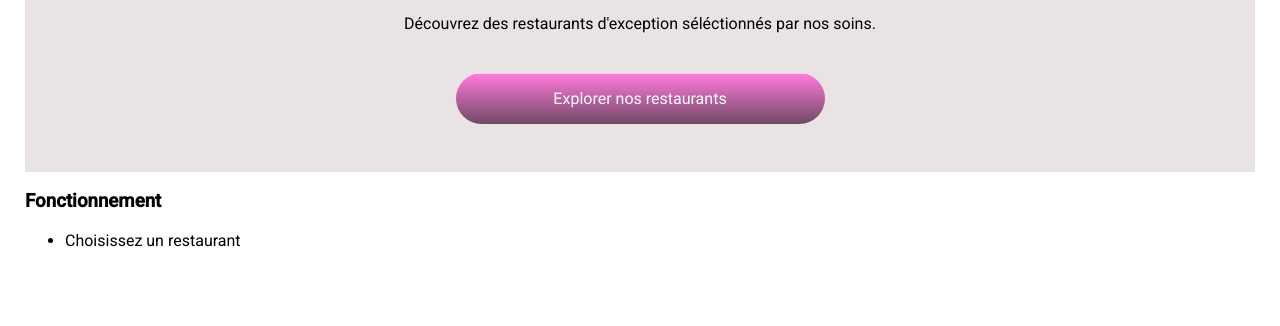
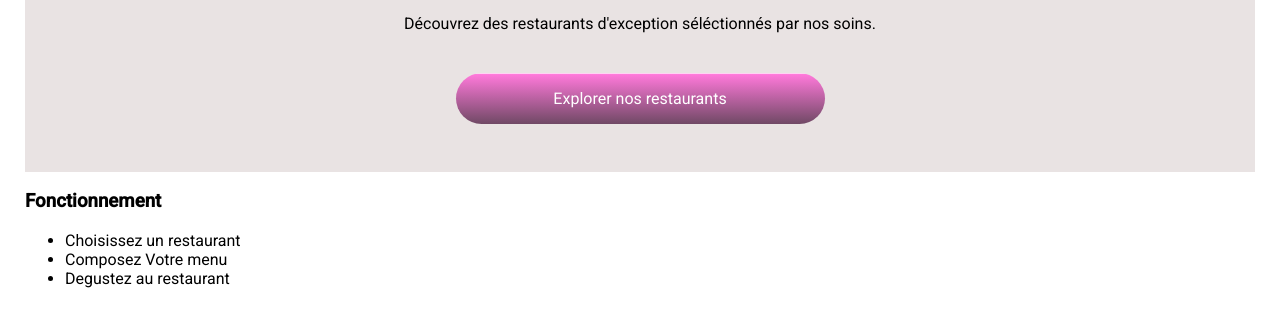
Before and after one commit to Nicolas829/NicolasLebordais_3_07052021, a website: page accueil.html in a window 1280 px wide. Shown: the part 222-548 px from the top of the page. Drawn offline with Linux system fonts and the light colour scheme; a web font is replaced by a local one.

Commit message:
avec liste

```diff
--- a/accueil.html
+++ b/accueil.html
@@ -33,6 +33,8 @@
             <div class="container_fonctionnement">
                 <ul>
                     <li class="choix"><span>Choisissez un restaurant</span></li>
+                    <li class="Composition"><span>Composez Votre menu</span></li>
+                    <li class="degustation"><span>Degustez au restaurant</span></li>
                 </ul>
             </div>
         </section>
```
